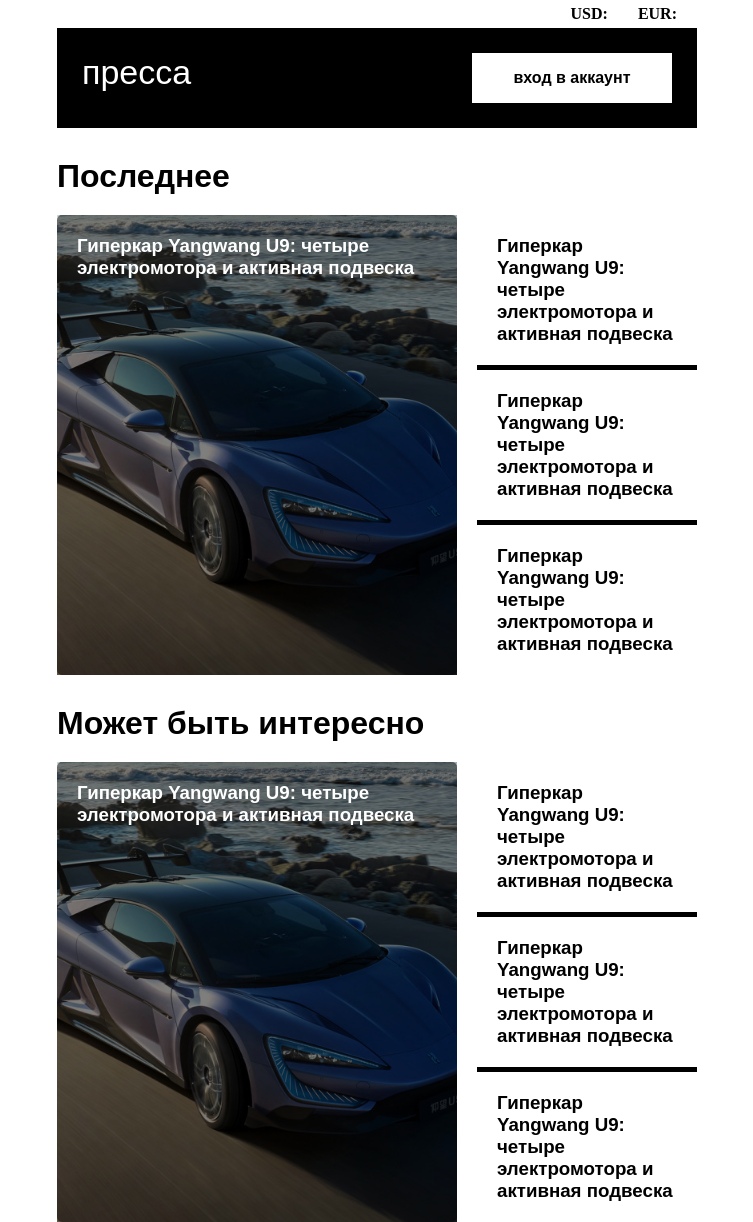
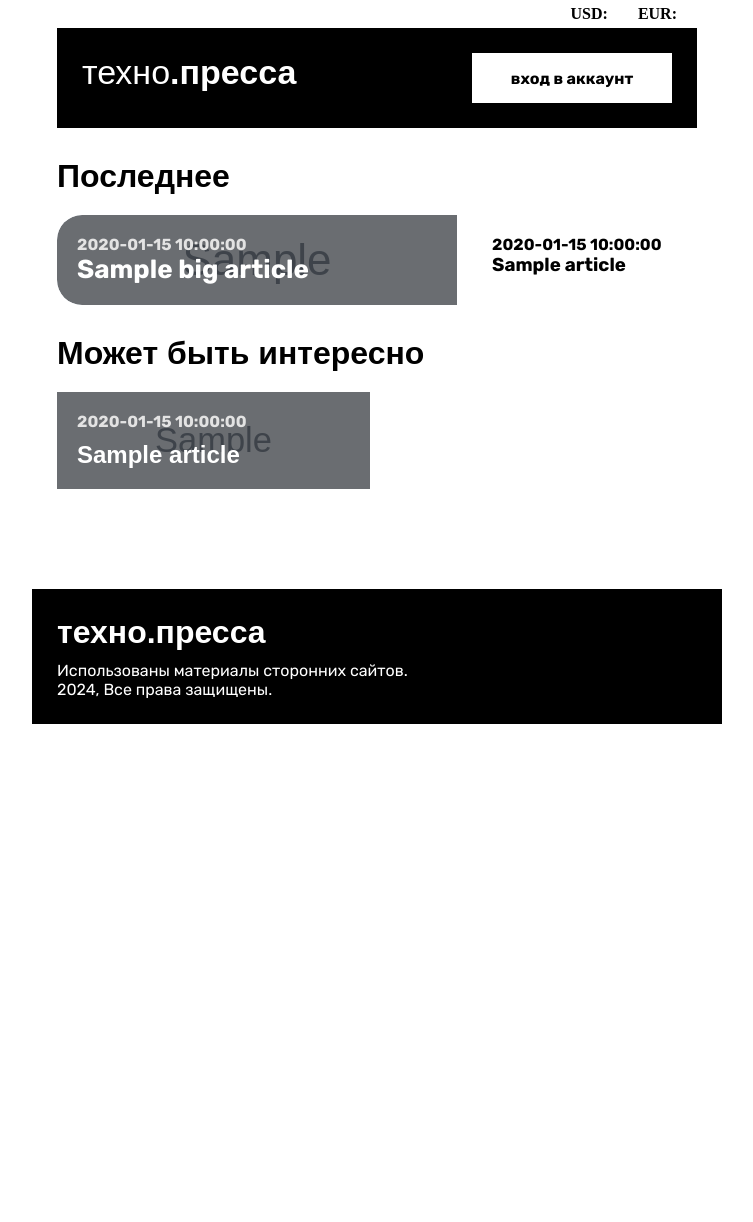
Before and after one commit to asynhrone/career, a Flask app: template templates/home.html in a window 1280 px wide. Shown: the whole page, without its empty margins (263-1016 px from the left). After the commit the page ends 724 px from the top, so only its background shows below. Run offline with Flask 3, Linux system fonts and the light colour scheme; the template is opened without the code that fills it: most values are stand-ins (such as "Sample title", 1, 10 or a date in 2020); grey boxes marked "Sample" are stand-in pictures; some libraries are stand-ins or nearby versions; some web fonts are replaced.

Commit message:
everyone

```diff
--- a/app.py
+++ b/app.py
@@ -2,7 +2,7 @@
 from flask_mysqldb import MySQL
 from wtforms import Form, StringField, TextAreaField, PasswordField, validators
 from flask_cors import CORS
-
+from functions import fetch_and_parse_news
 
 app = Flask(__name__)
 CORS(app)
@@ -13,9 +13,23 @@
 app.config["MYSQL_PASSWORD"] = ""
 app.config["MYSQL_DB"] = "database"
 
+
 @app.route('/')
 def index():
-    return render_template("home.html")
+    techno_url = 'https://new-science.ru/category/tehnologii/'
+    techno_news = fetch_and_parse_news(techno_url, 5)
+
+    maybe_interesting_url = 'https://new-science.ru/category/astronomiya/'
+    maybe_interesting_news = fetch_and_parse_news(maybe_interesting_url, 7)
+
+    big_article = techno_news[0] if techno_news else None
+    articles = techno_news[1:] if len(techno_news) > 1 else []
+
+    return render_template('home.html',
+                           big_article=big_article,
+                           articles=articles,
+                           maybe_interesting_news=maybe_interesting_news)
+
 
 if __name__ == "__main__":
     app.secret_key='secret123'
--- a/static/index.js
+++ b/static/index.js
@@ -48,3 +48,15 @@
         .catch(error => console.error('Ошибка определения города:', error));
 }
 getUserCity();
+
+window.addEventListener('load', function() {
+    // Скрываем лоадер через секунду после загрузки страницы
+    setTimeout(function() {
+        var loaderWrapper = document.getElementById('loader-wrapper');
+        var main = document.getElementById('main');
+        if (loaderWrapper) {
+            loaderWrapper.style.display = 'none';
+            main.style.display = 'block';
+        }
+    }, 1000);
+});
--- a/static/style.css
+++ b/static/style.css
@@ -1,10 +1,11 @@
-@import url('https://fonts.googleapis.com/css2?family=Archivo+Black&display=swap');
+@import url('https://fonts.googleapis.com/css2?family=Rubik:ital,wght@0,300..900;1,300..900&display=swap');
 @import url('https://fonts.googleapis.com/css2?family=Unbounded:wght@200..900&display=swap');
+
 * {
     margin: 0;
     padding: 0;
 }
-h1, h2, h3 {
+h1, h2 {
     font-family: "Unbounded", sans-serif;
     font-weight: 600;
 }
@@ -36,6 +37,7 @@
     font-weight: 700;
     font-style: normal;
     font-size: 16px;
+    font-family: "Rubik", sans-serif;
 }
 .container {
     padding: 25px;
@@ -46,22 +48,28 @@
     margin: 0 auto;
     margin-top: 30px;
 }
-.articles_side_2x {
+.last_news_slide {
     display: grid;
     grid-template-columns: 400px auto;
-    gap: 20px;
+    gap: 15px;
     margin-top: 20px;
 }
 
-.article_1st, .article {
+.big_article, .article {
     position: relative;
     background-size: cover;
     background-position: center;
     overflow: hidden;
-    font-family: "Archivo Black", sans-serif;
+    font-family: "Rubik", sans-serif;
+    font-weight: 300;
 }
-
-.article_1st::after {
+.big_article h3 {
+    font-size: 26px;
+}
+.big_article h4, .interesting_slide_content h4 {
+    color: rgb(227, 227, 227);
+}
+.big_article::after {
     content: "";
     position: absolute;
     top: 0;
@@ -69,7 +77,7 @@
     width: 100%;
     height: 100%;
     background-color: rgba(0, 0, 0, 0.5);
-    border-radius: 5px;
+    border-radius: 25px 0px 0px 25px;
 }
 
 .article_content {
@@ -78,12 +86,7 @@
     padding: 20px;
     color: black;
 }
-.article_image {
-    width: 100%;
-    margin-top: 20px;
-    border-radius: 5px;
-}
-.articles_side_2x_right {
+.last_news_slide_right {
     background-color: white;
 }
 .article:nth-child(-n+2) {
@@ -112,8 +115,92 @@
 .currency-item:last-child {
     margin-right: 0;
 }
-@media (max-width: 768px) {
-    .articles_side_2x {
-        grid-template-columns: 1fr;
-    }
+
+.interesting_slides {
+    display: grid;
+    grid-template-columns: 1fr 1fr;
+    gap: 15px;
+    margin-top: 20px;
 }
+.interesting_slide {
+    position: relative;
+    background-size: cover;
+    background-position: center;
+    overflow: hidden;
+    font-family: "Rubik", sans-serif;
+    font-weight: 300;
+}
+.interesting_slide::after {
+    content: "";
+    position: absolute;
+    top: 0;
+    left: 0;
+    width: 100%;
+    height: 100%;
+    background-color: rgba(0, 0, 0, 0.5);
+}
+.interesting_slide_content {
+    position: relative;
+    z-index: 1;
+    padding: 20px;
+    color: white;
+}
+#loader-wrapper {
+    position: fixed;
+    top: 0;
+    left: 0;
+    width: 100%;
+    height: 100%;
+    background-color: #f8f8f8;
+    display: flex;
+    justify-content: center;
+    align-items: center;
+    z-index: 9999;
+    opacity: 1;
+    transition: opacity 1s ease-in-out;
+}
+
+#loader {
+    width: 50px;
+    height: 50px;
+    background: linear-gradient(to right, #000000 10%, rgba(0, 0, 0, 0) 42%);
+    position: relative;
+    animation: load 1s infinite linear;
+}
+
+#loader:before {
+    content: '';
+    position: absolute;
+    top: 0;
+    left: 0;
+    width: 50px;
+    height: 50px;
+    background: #000000;
+    border-radius: 50%;
+    animation: scale 1s infinite ease-in-out;
+}
+
+@keyframes load {
+    0% { transform: rotate(0deg); }
+    100% { transform: rotate(360deg); }
+}
+
+@keyframes scale {
+    0%, 100% { transform: scale(0); }
+    50% { transform: scale(1); }
+}
+
+.loaded #loader-wrapper {
+    opacity: 0;
+}
+footer {
+    width: 50%;
+    margin: 0 auto;
+    margin-top: 100px;
+    background: #000;
+    color: white;
+    padding: 25px;
+}
+.logo p {
+    font-family: "Rubik", sans-serif;
+}
--- a/templates/home.html
+++ b/templates/home.html
@@ -3,71 +3,40 @@
 {% block title %}Домашняя страница{% endblock title %}
 {% block body %}
 <h1>Последнее</h1>
-<section class="articles_side_2x">
-    <div class="article_1st" style="background-image: url(../static/images/car.jpg);">
-        <a href="">
+<section class="last_news_slide">
+    <div class="big_article" style="background-image: url('{{ big_article.image_url }}'); border-radius: 25px 0px 0px 25px;">
+        <a href="{{ big_article.link }}">
             <div class="article_content">
-                <h3 style="color: white;">Гиперкар Yangwang U9: четыре электромотора и активная подвеска</h3>
+                <h4>{{ big_article.time }}</h4>
+                <h3 style="color: white;">{{ big_article.title }}</h3>
             </div>
         </a>
     </div>
-    <div class="articles_side_2x_right">
+    <div class="last_news_slide_right">
+        {% for article in articles %}
         <div class="article">
-            <a href="">
+            <a href="{{ article.link }}">
                 <div class="article_content">
-                    <h3>Гиперкар Yangwang U9: четыре электромотора и активная подвеска</h3>
+                    <h4>{{ article.time }}</h4>
+                    <h3>{{ article.title }}</h3>
                 </div>
             </a>
         </div>
-        <div class="article">
-            <a href="">
-                <div class="article_content">
-                    <h3>Гиперкар Yangwang U9: четыре электромотора и активная подвеска</h3>
+        {% endfor %}
+    </div>
+</section>
+<h1 style="margin-top: 30px;">Может быть интересно</h1>
+<section class="interesting_slides">
+    {% for article in maybe_interesting_news %}
+        <div class="interesting_slide" style="background-image: url('{{ article.image_url }}');">
+            <a href="{{ article.link }}">
+                <div class="interesting_slide_content">
+                    <h4>{{ article.time }}</h4>
+                    <h2 style="margin-top: 10px;">{{ article.title }}</h2>
                 </div>
             </a>
         </div>
-        <div class="article">
-            <a href="">
-                <div class="article_content">
-                    <h3>Гиперкар Yangwang U9: четыре электромотора и активная подвеска</h3>
-                </div>
-            </a>
-        </div>
-    </div>
+    {% endfor %}
 </section>
-<h1 style="margin-top: 30px;">Может быть интересно</h1>
-<section class="articles_side_2x">
-    <div class="article_1st" style="background-image: url(../static/images/car.jpg);">
-        <a href="">
-            <div class="article_content">
-                <h3 style="color: white;">Гиперкар Yangwang U9: четыре электромотора и активная подвеска</h3>
-            </div>
-        </a>
-    </div>
-    <div class="articles_side_2x_right">
-        <div class="article">
-            <a href="">
-                <div class="article_content">
-                    <h3>Гиперкар Yangwang U9: четыре электромотора и активная подвеска</h3>
-                </div>
-            </a>
-        </div>
-        <div class="article">
-            <a href="">
-                <div class="article_content">
-                    <h3>Гиперкар Yangwang U9: четыре электромотора и активная подвеска</h3>
-                </div>
-            </a>
-        </div>
-        <div class="article">
-            <a href="">
-                <div class="article_content">
-                    <h3>Гиперкар Yangwang U9: четыре электромотора и активная подвеска</h3>
-                </div>
-            </a>
-        </div>
-    </div>
-</section>
-
 <script src="../static/index.js"></script>
 {% endblock %}
--- /dev/null
+++ b/templates/includes/_footer.html
@@ -0,0 +1,17 @@
+<!DOCTYPE html>
+<html lang="ru">
+<head>
+    <meta charset="UTF-8">
+    <meta name="viewport" content="width=device-width, initial-scale=1.0">
+    <link rel="stylesheet" href="../static/style.css">
+</head>
+<body>
+    <footer>
+        <div class="logo">
+            <h1 href="/">техно<strong>.пресса</strong></h1>
+            <p style="margin-top: 10px;">Использованы материалы сторонних сайтов. <br>2024, Все права защищены.</p>
+        </div>
+
+    </footer>
+</body>
+</html>
--- a/templates/includes/_header.html
+++ b/templates/includes/_header.html
@@ -26,9 +26,9 @@
         </div>
     </nav>
     <header>
-        <div class="container" style="display: grid; grid-template-columns: 200px auto;">
+        <div class="container" style="display: grid; grid-template-columns: 290px auto;">
             <div class="logo">
-                <a  href="/">пресса</a>
+                <a  href="/">техно<strong>.пресса</strong></a>
             </div>
             <div class="user">
             {% if session.logged_in == NULL %}
--- a/templates/layout.html
+++ b/templates/layout.html
@@ -8,9 +8,13 @@
     <link rel="stylesheet" href="https://fonts.googleapis.com/css2?family=Material+Symbols+Outlined:opsz,wght,FILL,GRAD@24,400,0,0" />
 </head>
 <body>
+    <div id="loader-wrapper">
+        <h1 href="/">техно<strong>.пресса</strong></h1>
+    </div>
     {% include 'includes/_header.html' %}
-    <main>
+    <main style="display: none;" id="main">
     {% block body %}{% endblock %}
     </main>
+    {% include 'includes/_footer.html' %}
 </body>
 </html>
```
Also changed, not shown: functions.py (added, +30 -0 lines).
